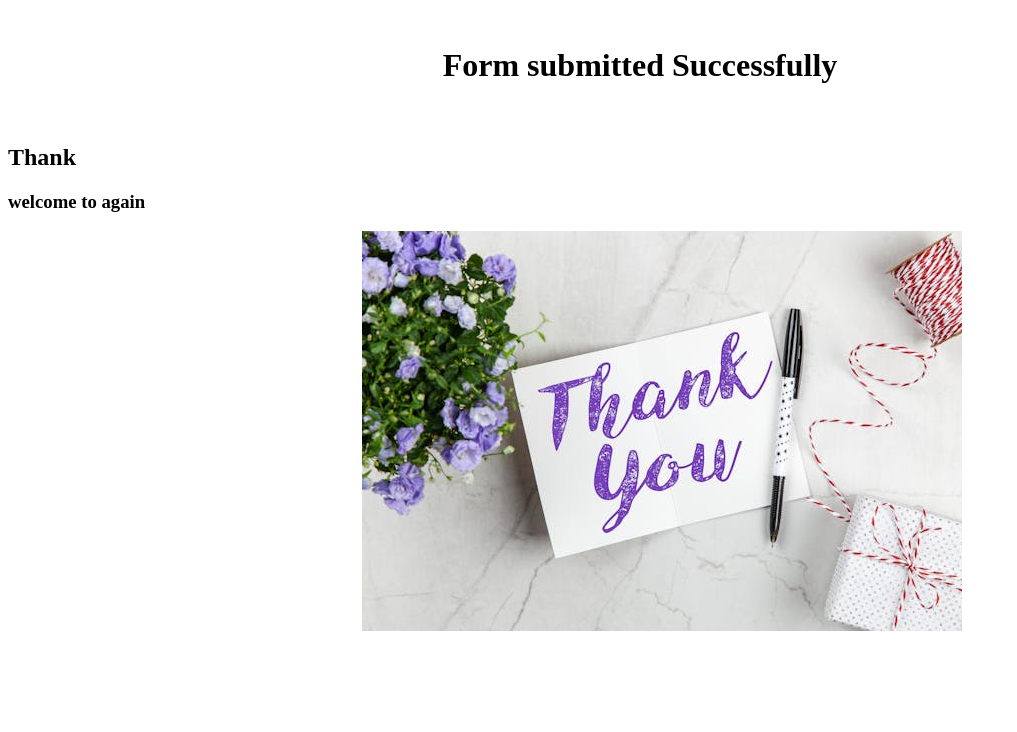
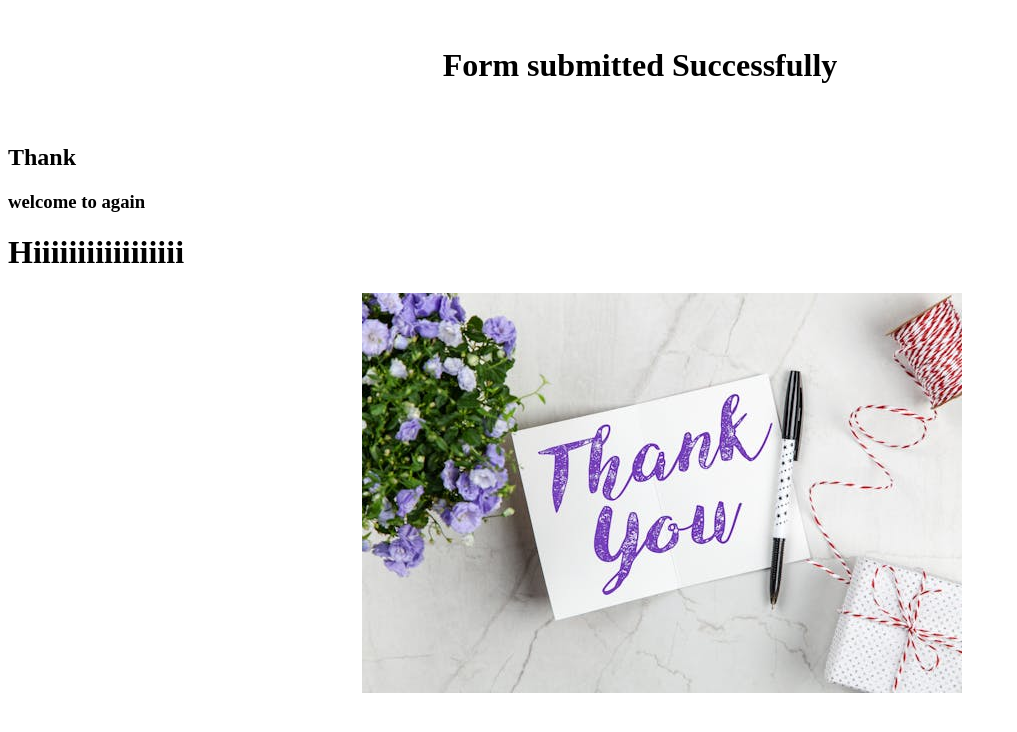
Before and after one commit to vennilakrish/card, a plain HTML site: page card/success.html in a window 1280 px wide. Shown: the whole page, without its empty margins (0-1017 px from the left). Drawn offline with Linux system fonts and the light colour scheme.

Commit message:
Update success.html

```diff
--- a/card/success.html
+++ b/card/success.html
@@ -9,6 +9,7 @@
     <h1 style="text-align: center;">Form submitted Successfully</h1><br>
     <h2>Thank</h2>
     <h3>welcome to again</h3>
+    <h1>Hiiiiiiiiiiiiiiiii</h1>
     <img src="image/thanks.jpeg" alt="thanks" style="margin-left: 28%;">
 </body>
 </html>
```
